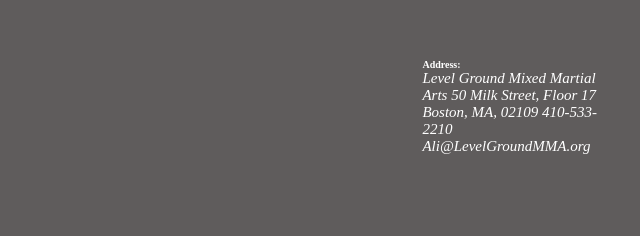
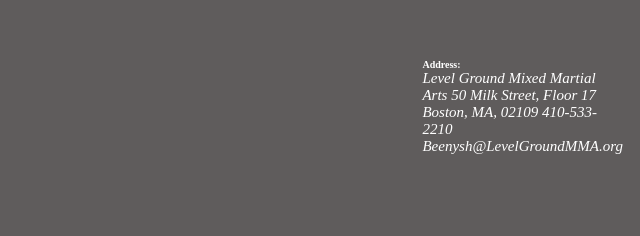
Before and after one commit to bee-thedev/leon-noel-course, a plain HTML site: page levelground/index.html in a window 1280 px wide. Shown: the part 2400-2636 px from the top of the page, 640-1280 px from the left. Drawn offline with Linux system fonts and the light colour scheme; a web font is replaced by a local one.

Commit message:
address added

```diff
--- a/levelground/index.html
+++ b/levelground/index.html
@@ -116,7 +116,7 @@
           50 Milk Street, Floor 17
           Boston, MA, 02109
           410-533-2210
-          Ali@LevelGroundMMA.org
+          Beenysh@LevelGroundMMA.org
         </address>
 
       </ul>
```
